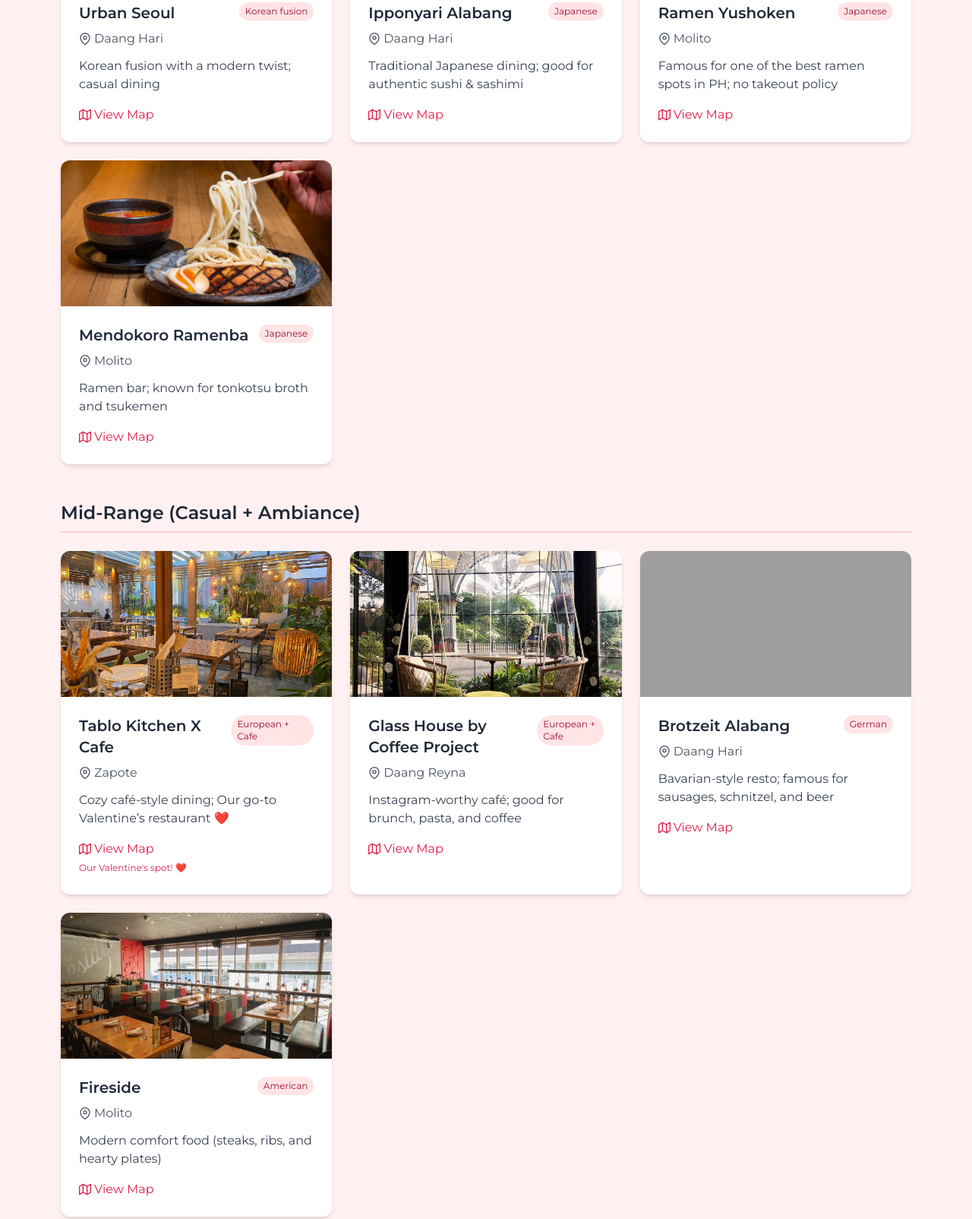
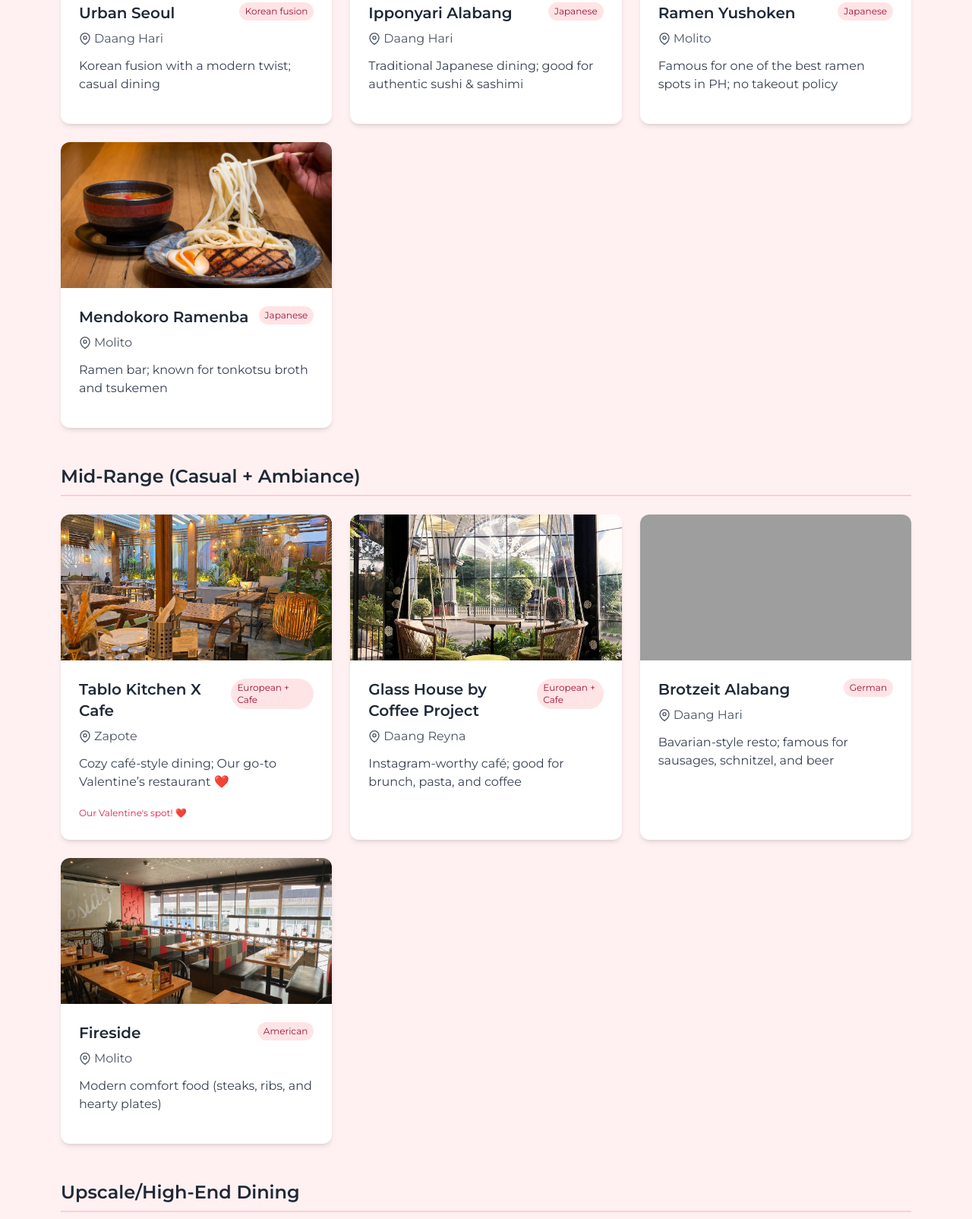
Before and after one commit to JamesDVPH/James-Mia, a plain HTML site: page index.html in a window 1280 px wide. Shown: the part 1134-2738 px from the top of the page at 76% size. Drawn offline with nearby package versions, Linux system fonts and the light colour scheme; grey boxes are pictures that could not be loaded.

Commit message:
Update index.html
removed map

```diff
--- a/index.html
+++ b/index.html
@@ -150,9 +150,6 @@
                             </p>
                             <p class="text-gray-700 mt-3">Korean fusion with a modern twist; casual dining</p>
                             <div class="mt-4 flex justify-between items-center">
-                                <a href="https://maps.app.goo.gl/eWz63uquNPghxsHY8" target="_blank" class="text-rose-600 hover:text-rose-800 flex items-center">
-                                    <i data-feather="map" class="w-4 h-4 mr-1"></i> View Map
-                                </a>
 </div>
                         </div>
                     </div>
@@ -170,9 +167,6 @@
                             </p>
                             <p class="text-gray-700 mt-3">Traditional Japanese dining; good for authentic sushi & sashimi</p>
                             <div class="mt-4">
-                                <a href="https://maps.app.goo.gl/eWz63uquNPghxsHY8" target="_blank" class="text-rose-600 hover:text-rose-800 flex items-center">
-                                    <i data-feather="map" class="w-4 h-4 mr-1"></i> View Map
-                                </a>
 </div>
                         </div>
                     </div>
@@ -189,9 +183,6 @@
                             </p>
                             <p class="text-gray-700 mt-3">Famous for one of the best ramen spots in PH; no takeout policy</p>
                             <div class="mt-4">
-                                <a href="https://maps.app.goo.gl/eWz63uquNPghxsHY8" target="_blank" class="text-rose-600 hover:text-rose-800 flex items-center">
-                                    <i data-feather="map" class="w-4 h-4 mr-1"></i> View Map
-                                </a>
 </div>
                         </div>
                     </div>
@@ -208,9 +199,6 @@
                             </p>
                             <p class="text-gray-700 mt-3">Ramen bar; known for tonkotsu broth and tsukemen</p>
                             <div class="mt-4">
-                                <a href="https://maps.app.goo.gl/eWz63uquNPghxsHY8" target="_blank" class="text-rose-600 hover:text-rose-800 flex items-center">
-                                    <i data-feather="map" class="w-4 h-4 mr-1"></i> View Map
-                                </a>
 </div>
                         </div>
                     </div>
@@ -234,9 +222,6 @@
                             </p>
                             <p class="text-gray-700 mt-3">Cozy café-style dining; Our go-to Valentine’s restaurant ❤️</p>
                             <div class="mt-4">
-                                <a href="https://maps.app.goo.gl/eWz63uquNPghxsHY8" target="_blank" class="text-rose-600 hover:text-rose-800 flex items-center">
-                                    <i data-feather="map" class="w-4 h-4 mr-1"></i> View Map
-                                </a>
 <span class="text-xs text-rose-600">Our Valentine's spot! ❤️</span>
                             </div>
                         </div>
@@ -255,9 +240,6 @@
                             </p>
                             <p class="text-gray-700 mt-3">Instagram-worthy café; good for brunch, pasta, and coffee</p>
                             <div class="mt-4">
-                                <a href="https://maps.app.goo.gl/eWz63uquNPghxsHY8" target="_blank" class="text-rose-600 hover:text-rose-800 flex items-center">
-                                    <i data-feather="map" class="w-4 h-4 mr-1"></i> View Map
-                                </a>
 </div>
                         </div>
                     </div>
@@ -274,9 +256,6 @@
                             </p>
                             <p class="text-gray-700 mt-3">Bavarian-style resto; famous for sausages, schnitzel, and beer</p>
                             <div class="mt-4">
-                                <a href="https://maps.app.goo.gl/eWz63uquNPghxsHY8" target="_blank" class="text-rose-600 hover:text-rose-800 flex items-center">
-                                    <i data-feather="map" class="w-4 h-4 mr-1"></i> View Map
-                                </a>
 </div>
                         </div>
                     </div>
@@ -293,9 +272,6 @@
                             </p>
                             <p class="text-gray-700 mt-3">Modern comfort food (steaks, ribs, and hearty plates)</p>
                             <div class="mt-4">
-                                <a href="https://maps.app.goo.gl/eWz63uquNPghxsHY8" target="_blank" class="text-rose-600 hover:text-rose-800 flex items-center">
-                                    <i data-feather="map" class="w-4 h-4 mr-1"></i> View Map
-                                </a>
 </div>
                         </div>
                     </div>
@@ -319,9 +295,6 @@
                             </p>
                             <p class="text-gray-700 mt-3">Upscale dining; tapas, paella, cocktails; reservations recommended</p>
                             <div class="mt-4">
-                                <a href="#" class="text-rose-600 hover:text-rose-800 flex items-center">
-                                    <i data-feather="map" class="w-4 h-4 mr-1"></i> View Map
-                                </a>
                             </div>
                         </div>
                     </div>
@@ -515,4 +488,5 @@
         });
 </script>
 </body>
+
 </html>
```
